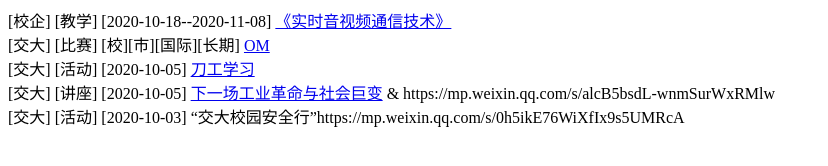
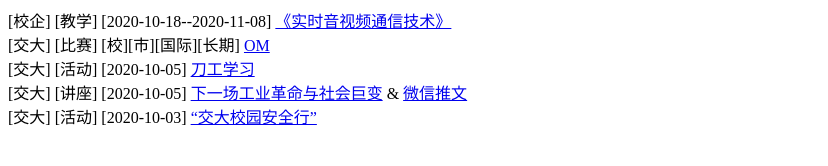
Before and after one commit to F2037003/F2037003.github.io, a plain HTML site: page index.html in a window 1280 px wide. Shown: the whole page, without its empty margins (0-828 px from the left). Drawn offline with Linux system fonts and the light colour scheme.

Commit message:
Add files via upload

```diff
--- a/index.html
+++ b/index.html
@@ -1,5 +1,5 @@
 [校企] [教学] [2020-10-18--2020-11-08] <a href="https://mp.weixin.qq.com/s/wefI9iDHTs0G6wFt3oqdwQ">《实时音视频通信技术》</a><br>
 [交大] [比赛] [校][市][国际][长期] <a href="https://mp.weixin.qq.com/s/UxTdPE3-gDUmcAmWguCv6A">OM</a><br>
 [交大] [活动] [2020-10-05]  <a href="https://mp.weixin.qq.com/s/GYYfJpNHD_imvx4tu5IW1Q">刀工学习</a><br>
-[交大] [讲座] [2020-10-05]  <a href="https://news.sjtu.edu.cn/xsjz/20200928/131613.html">下一场工业革命与社会巨变</a> & https://mp.weixin.qq.com/s/alcB5bsdL-wnmSurWxRMlw<br>
-[交大] [活动] [2020-10-03] “交大校园安全行”https://mp.weixin.qq.com/s/0h5ikE76WiXfIx9s5UMRcA<br>
+[交大] [讲座] [2020-10-05]  <a href="https://news.sjtu.edu.cn/xsjz/20200928/131613.html">下一场工业革命与社会巨变</a> & <a href="https://mp.weixin.qq.com/s/alcB5bsdL-wnmSurWxRMlw">微信推文 </a><br>
+[交大] [活动] [2020-10-03] <a href="https://mp.weixin.qq.com/s/0h5ikE76WiXfIx9s5UMRcA">“交大校园安全行”</a><br>
```
